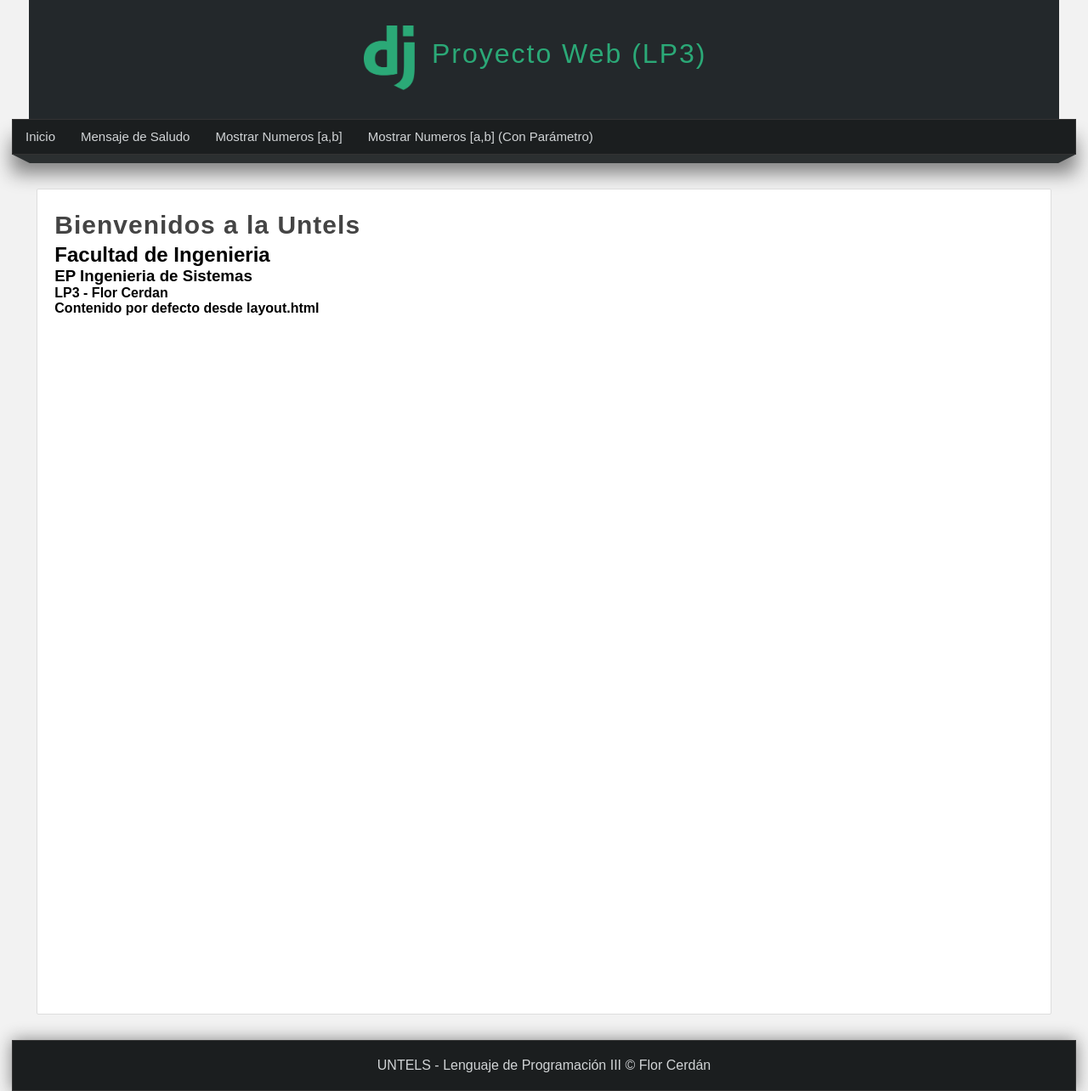
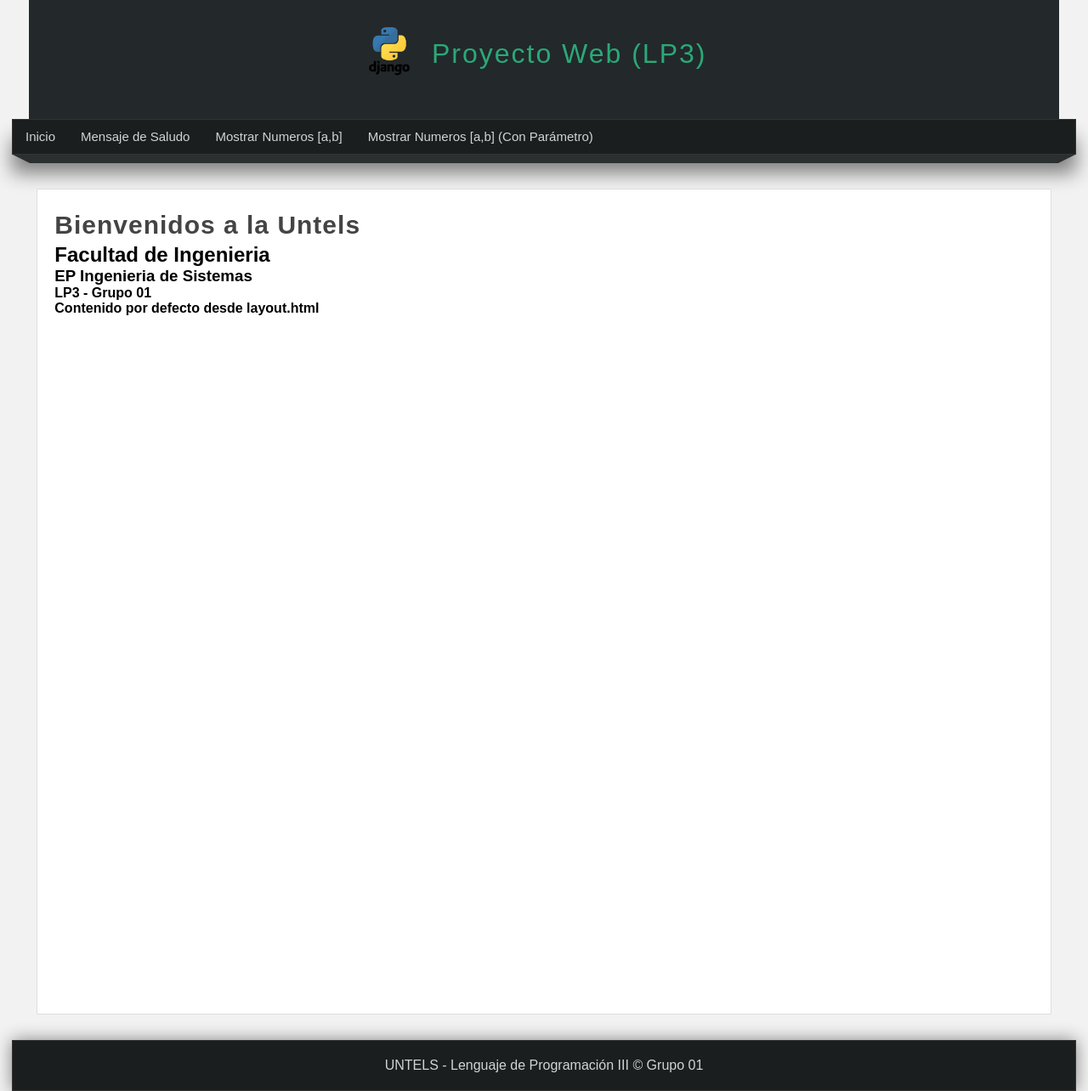
Before and after one commit to David-ATS/Practica, a Django app: page /saludo/ in a window 1280 px wide. Shown: the whole page at 85% size. Run offline with Django 3.2, Linux system fonts and the light colour scheme.

Commit message:
David Taipe
David Taipe Commit

```diff
--- a/Practica/miapp/templates/layout.html
+++ b/Practica/miapp/templates/layout.html
@@ -6,7 +6,7 @@
             {% block title %}
 
             {% endblock title %}
-            | Flor Cerdán L
+            | Grupo 01
         </title>
         {% load static %}
         <link rel="stylesheet" type="text/css" href="{% static 'css/style.css' %}" />
@@ -56,7 +56,7 @@
             </div>
         </div>
         <footer>
-            UNTELS - Lenguaje de Programación III &copy; Flor Cerdán
+            UNTELS - Lenguaje de Programación III &copy;  Grupo 01
         </footer>
     </body>
 </html>
--- a/Practica/miapp/templates/saludo.html
+++ b/Practica/miapp/templates/saludo.html
@@ -7,6 +7,6 @@
     <h1 class="title">Bienvenidos a la Untels</h1>
     <h2>Facultad de Ingenieria</h2>
     <h3>EP Ingenieria de Sistemas</h3>
-    <h4>LP3 - Flor Cerdan</h4>
+    <h4>LP3 - Grupo 01</h4>
     {{block.super}}
 {% endblock content %}
--- a/Practica/miapp/views.py
+++ b/Practica/miapp/views.py
@@ -2,7 +2,7 @@ from django.shortcuts import render, HttpResponse, redirect
 
 # Create your views here.
 layout = """
-    <h1> Proyecto Web (LP3) || Flor Cerdán </h1>
+    <h1> Proyecto Web (LP3) || Grupo 01 </h1>
     <hr/>
     <ul>
         <li>
```
Also changed, not shown: Practica/miapp/static/images/logoDJango.png.
